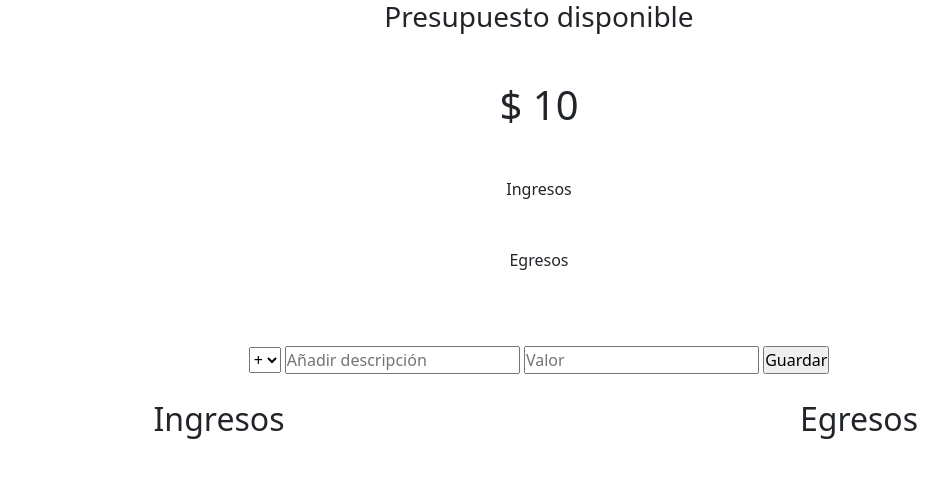
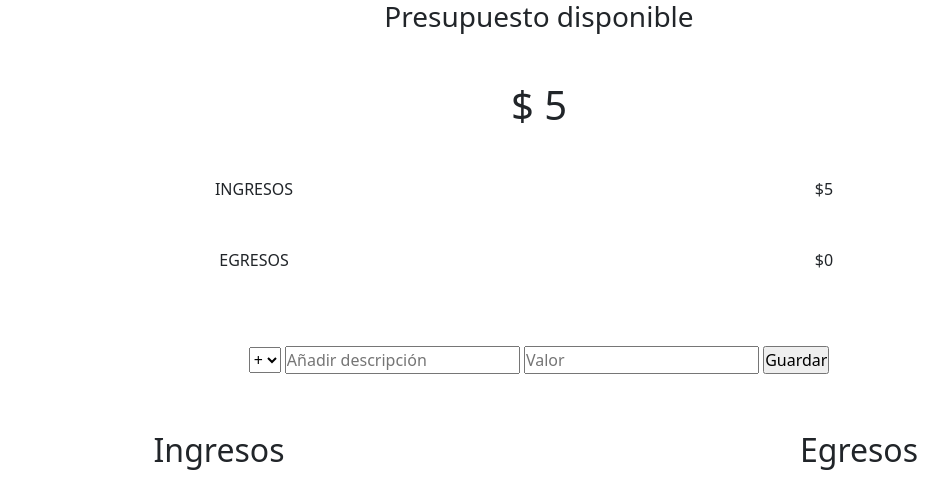
Before and after one commit to MarshallJavierNossaChanagaCAMPUS/Budgets, a plain HTML site: page index.html in a window 1280 px wide. Both pictures are taken after typing "Sample", "5" into the empty fields and a click on the input "Guardar". Shown: the top 497 px of the page, without its empty margins (101-1049 px from the left). Drawn offline with nearby package versions, Linux system fonts and the light colour scheme.

Commit message:
feat: :sparkles: Proyecto basico 80% completo
Falta arreglar el mismo error xd y añadir los porcentajes para empezar con la modularizacion :D

```diff
--- a/index.html
+++ b/index.html
@@ -31,9 +31,11 @@
 
     <div class="row" id="div1">
       <h3 class="col-12 d-flex justify-content-center">Presupuesto disponible</h3>
-      <div id="montoTotal"></div>
-      <div class="col-12 d-flex justify-content-center"> Ingresos </div>
-      <div class="col-12 d-flex justify-content-center"> Egresos </div>
+      <div id="montoTotal">
+        <h1 class="col-12 d-flex justify-content-center"> $ </h1>
+      </div>
+      <div class="col-12 d-flex justify-content-center" id="Ingre"> Ingresos </div>
+      <div class="col-12 d-flex justify-content-center" id="Egre"> Egresos </div>
     </div>
 
     <div class="d-flex justify-content-center align-items-center" id="div2">
@@ -50,11 +52,12 @@
 
     <div class="row" id="div3">
       <div class="row col-6 d-flex justify-content-center">
-        <h2 class="col-12 d-flex justify-content-center"> Ingresos </h2>
-        <div class="col-12 d-flex justify-content-center" id="ingresos"></div>
+        <h2 class="col-12 d-flex justify-content-center align-items-center h-25"> Ingresos </h2>
+        <div class="col-12 d-flex justify-content-center h-75" id="Ingresos"></div>
       </div>
-      <div class="col-6 d-flex justify-content-center">
-        <h2> Egresos </h2>
+      <div class="row col-6 d-flex justify-content-center">
+        <h2 class="col-12 d-flex justify-content-center align-items-center h-25"> Egresos </h2>
+        <div class="row col-12 d-flex justify-content-center h-75" id="Egresos"></div>
       </div>
     </div>
   </body>
--- a/main.js
+++ b/main.js
@@ -1,6 +1,8 @@
 let formulario = document.querySelector("#form");
 let montoTotal = document.querySelector("#montoTotal");
 let datos = [];
+let ingresos = 0;
+let egresos = 0;
 
 //Con este fragmento de codigo pbtengo los datos de "valor", "select" y "descripcion" y los imprimo.
 
@@ -11,15 +13,30 @@ formulario.addEventListener("submit", (e)=>{
     let descripcion = formulario.descripcion.value;
     let valor = Number(formulario.valor.value);
     let select = formulario.select.value;
-    let total = valor;
 
     if (select == 1) {
         valor = -valor;
-        total = valor + valor
+        egresos = egresos + valor;
+        document.querySelector("#Egresos").insertAdjacentHTML("beforeend", `
+        <p class="col-6 d-flex justify-content-center">${descripcion}</p><p class="col-6 d-flex justify-content-center"> -$${-valor}</p>
+        `)
     } else {
         valor = valor;
-        total = valor + valor
+        ingresos = ingresos + valor;
+        document.querySelector("#Ingresos").insertAdjacentHTML("beforeend", `
+        <div class="row container col-12 "> <p class="col-6 d-flex justify-content-center">${descripcion}</p><p class="col-6 d-flex justify-content-center"> $${valor}</p> </div>
+        `)
     };
+
+    let total = ingresos + egresos;
+
+    document.querySelector("#Ingre").innerHTML=`
+        <div class="row container col-12 "> <p class="col-6 d-flex justify-content-center"> INGRESOS </p><p class="col-6 d-flex justify-content-center"> $${ingresos}</p> </div>
+    `
+
+    document.querySelector("#Egre").innerHTML=`
+        <div class="row container col-12 "> <p class="col-6 d-flex justify-content-center"> EGRESOS </p><p class="col-6 d-flex justify-content-center"> $${egresos}</p> </div>
+    `
 
     montoTotal.innerHTML = `<h1 class="col-12 d-flex justify-content-center"> $ ${total}</h1>`;
 
@@ -33,5 +50,3 @@ formulario.addEventListener("submit", (e)=>{
 
     formulario.reset();
 });
-
-// <h1 class="col-12 d-flex justify-content-center">$ 10.000.000.000</h1>
```
